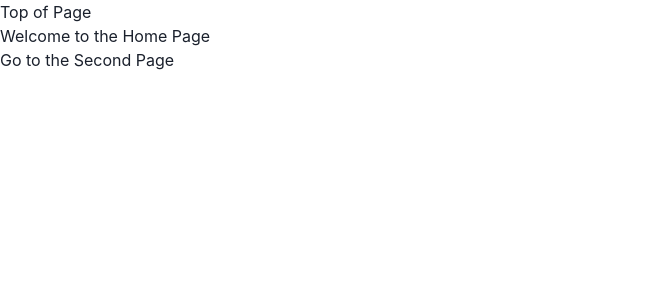
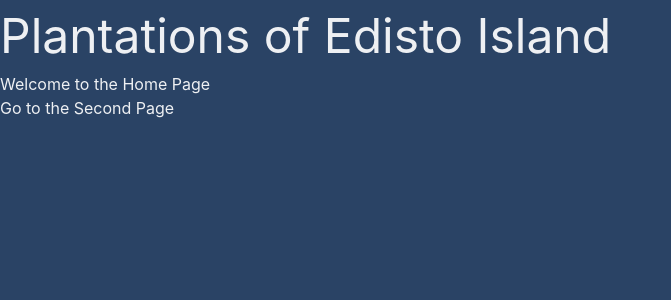
Before and after one commit to burnettfr/plantation, a React (Vite) app: page / in a window 1280 px wide. Shown: the top 300 px of the page, without its empty margins (0-671 px from the left). Built offline with nearby package versions, Linux system fonts and the light colour scheme.

Commit message:
Change backgound and text color

```diff
--- a/src/components/HomePage.tsx
+++ b/src/components/HomePage.tsx
@@ -1,10 +1,12 @@
 import { Link } from "react-router-dom";
-import { Grid, GridItem } from "@chakra-ui/react";
+import { Grid, GridItem, Text } from "@chakra-ui/react";
 
 function HomePage() {
   return (
     <Grid templateAreas={`"top" "main"`}>
-      <GridItem area="top">Top of Page</GridItem>
+      <GridItem area="top">
+        <Text fontSize="5xl">Plantations of Edisto Island</Text>
+      </GridItem>
       <GridItem area="main">
         <h1>Welcome to the Home Page</h1>
         <Link to="/second-page">Go to the Second Page</Link>
--- a/src/main.tsx
+++ b/src/main.tsx
@@ -4,10 +4,11 @@ import { BrowserRouter } from "react-router-dom";
 import { ChakraProvider } from "@chakra-ui/react";
 import App from "./App.tsx";
 import "./index.css";
+import theme from "./services/theme.ts";
 
 ReactDOM.createRoot(document.getElementById("root")!).render(
   <React.StrictMode>
-    <ChakraProvider>
+    <ChakraProvider theme={theme}>
       <BrowserRouter>
         <App />
       </BrowserRouter>
--- /dev/null
+++ b/src/services/theme.ts
@@ -0,0 +1,24 @@
+// theme.ts
+import { extendTheme, ThemeConfig } from "@chakra-ui/react";
+
+const config: ThemeConfig = {
+  initialColorMode: "light",  // or "dark"
+  useSystemColorMode: false,  // Set to true if you want to use the system's color mode
+};
+
+const theme = extendTheme({
+  config,
+  styles: {
+    global: {
+      // Global styles to set the background color for the entire app
+      body: {
+        //bg: "gray.100",  // Change this to the color you want
+        bg: "blue.800",
+        //color: "black",  // Adjust text color accordingly
+        color: "whiteAlpha.900",
+      },
+    },
+  },
+});
+
+export default theme;
```
